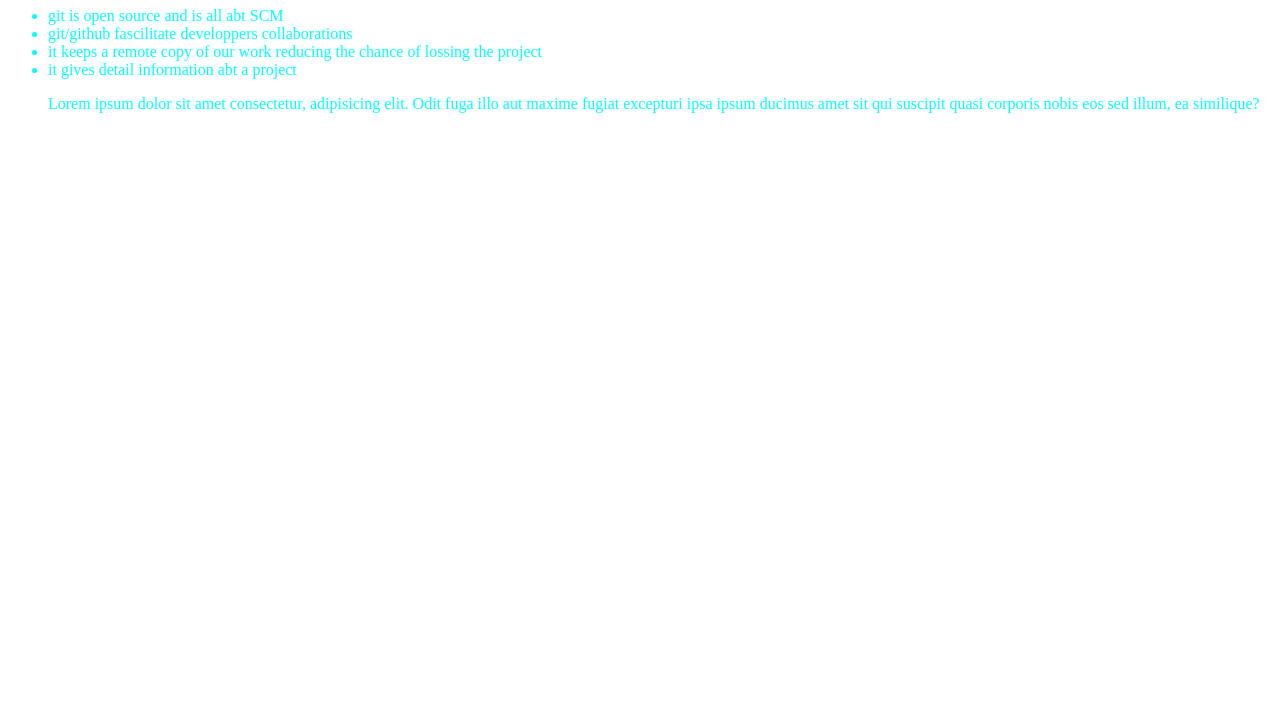
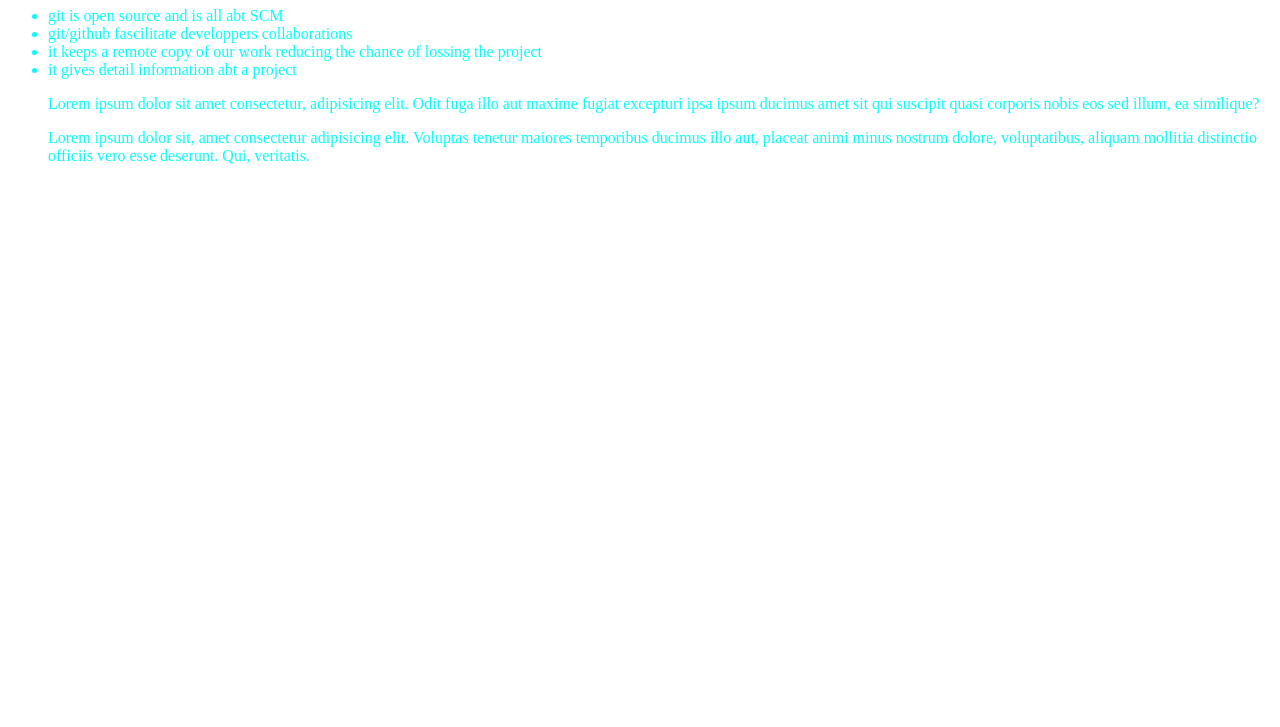
Before and after one commit to merviechou/Github-Project, a plain HTML site: page index.html in a window 1280 px wide. Shown: the part 73-800 px from the top of the page. Drawn offline with Linux system fonts and the light colour scheme.

Commit message:
mervie modif 3

```diff
--- a/index.html
+++ b/index.html
@@ -19,6 +19,10 @@
             Lorem ipsum dolor sit amet consectetur, adipisicing elit. Odit fuga illo aut maxime fugiat excepturi ipsa ipsum
             ducimus amet sit qui suscipit quasi corporis nobis eos sed illum, ea similique?
         </p>
+        <p>
+            Lorem ipsum dolor sit, amet consectetur adipisicing elit. Voluptas tenetur maiores temporibus ducimus illo aut, placeat animi minus nostrum dolore,
+            voluptatibus, aliquam mollitia distinctio officiis vero esse deserunt. Qui, veritatis.
+        </p>
     </ul>
 </body>
 
```
